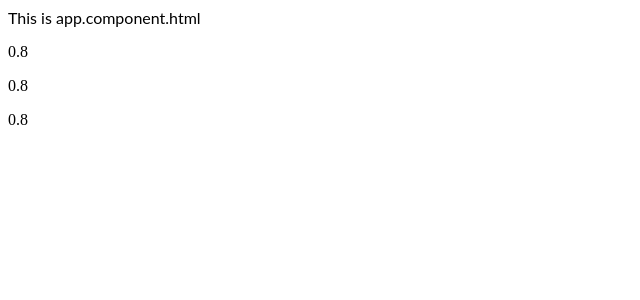
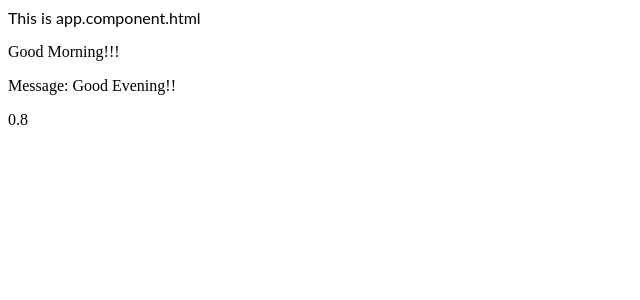
Before and after one commit to jbranjith/angular-js-experiments, an Angular app: page / in a window 1280 px wide. Shown: the top 300 px of the page, without its empty margins (0-640 px from the left). Built offline with nearby package versions, Linux system fonts and the light colour scheme.

Commit message:
3 files modified, 2 added, 2 deleted

```diff
--- a/src/app/app.component.html
+++ b/src/app/app.component.html
@@ -1,8 +1,6 @@
 <p>This is app.component.html</p>
+<greeting>loading</greeting>
 <random>loading</random>
-<random>loading</random>
-<random>loading</random>
-
 <!--
 <random>loading</random>
 <property-binding>loading</property-binding>
--- a/src/app/app.module.ts
+++ b/src/app/app.module.ts
@@ -7,11 +7,11 @@ import { PropertyBindingComponent } from '../binding-property/property.component
 import { EventBindingComponent } from '../binding-event/event.component';
 import { TwoWayBindingComponent } from '../binding-two-way/two-way.component';
 import { RandomComponent } from '../providers/random.component';
-
+import { GreetingComponent } from '../providedin/greeting.component';
 
 @NgModule({
   imports: [BrowserModule, FormsModule],
-  declarations: [AppComponent, PropertyBindingComponent, EventBindingComponent, TwoWayBindingComponent, RandomComponent],
+  declarations: [AppComponent, PropertyBindingComponent, EventBindingComponent, TwoWayBindingComponent, RandomComponent, GreetingComponent],
   bootstrap: [AppComponent],
 })
 export class AppModule { }
--- /dev/null
+++ b/src/providedin/greeting.component.ts
@@ -0,0 +1,17 @@
+import { Component, OnInit } from '@angular/core';
+
+import { GreetingService } from './greeting.service';
+
+@Component({
+  selector: 'greeting',
+  template: '<p>{{message}}</p>',
+  providers: []
+})
+export class GreetingComponent implements OnInit {
+  message: any;
+  constructor(private greetingService: GreetingService) { }
+
+  ngOnInit() {
+    this.message = this.greetingService.morning();
+  }
+}
--- /dev/null
+++ b/src/providedin/greeting.service.ts
@@ -0,0 +1,15 @@
+import { Injectable } from '@angular/core';
+
+@Injectable({
+  providedIn: 'root'
+})
+export class GreetingService {
+  morning() {
+    return "Good Morning!!!";
+  }
+
+  evening(evnt) {
+    return "Good Evening!!";
+  }
+
+}
--- a/src/providers/random.component.ts
+++ b/src/providers/random.component.ts
@@ -1,11 +1,20 @@
-import { Component } from '@angular/core';
+import { Component, OnInit } from '@angular/core';
 
-import { RandomService } from './random.service';
+import { RandomService } from 'random.service';
+import { GreetingService } from '../providedin/greeting.service';
 @Component({
   selector: 'random',
-  template: '<p>{{randomService.random}}</p>',
+  template: 'Message: {{message}} <br> <p>{{randomService.random}}</p>',
   providers: [RandomService]
 })
-export class RandomComponent {
-  constructor(private randomService: RandomService) { }
+export class RandomComponent implements OnInit{
+  message: any;
+  constructor(
+    private randomService: RandomService,
+    private greetingService: GreetingService
+  ) { }
+
+  ngOnInit(){
+    this.message = this.greetingService.evening();
+  }
 }
```
Also changed, not shown: src/greeting/greeting.component.ts (deleted, +0 -14 lines), src/greeting/greeting.service.ts (deleted, +0 -13 lines).
